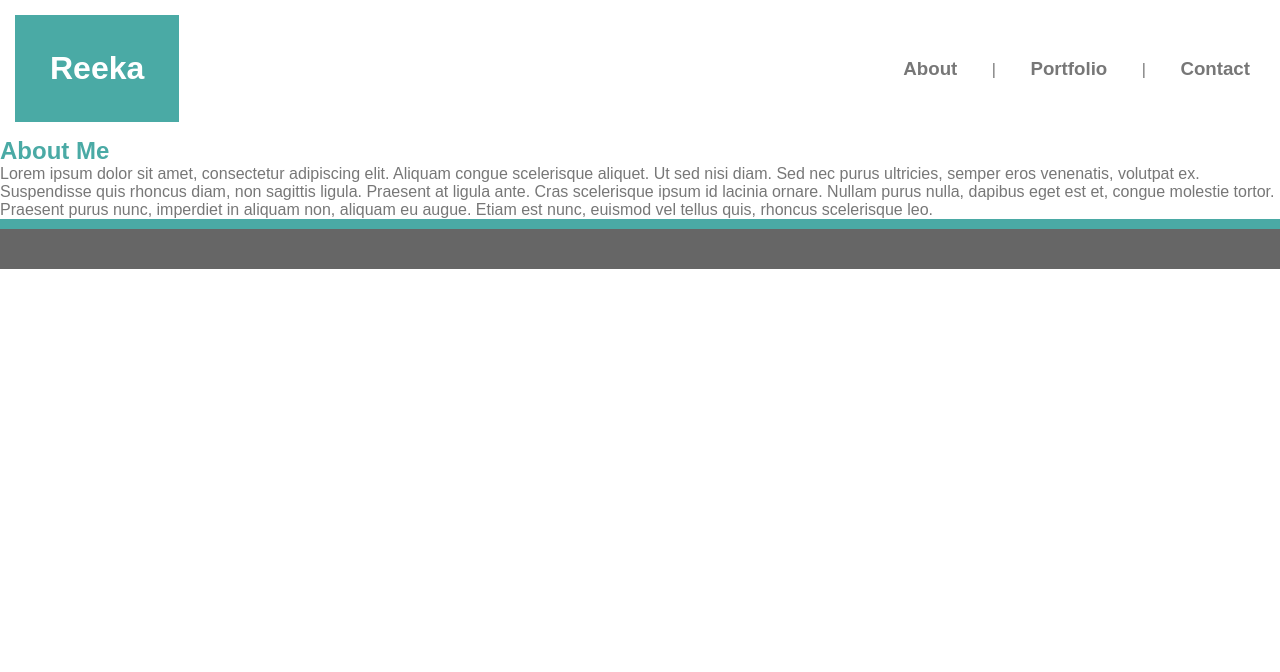
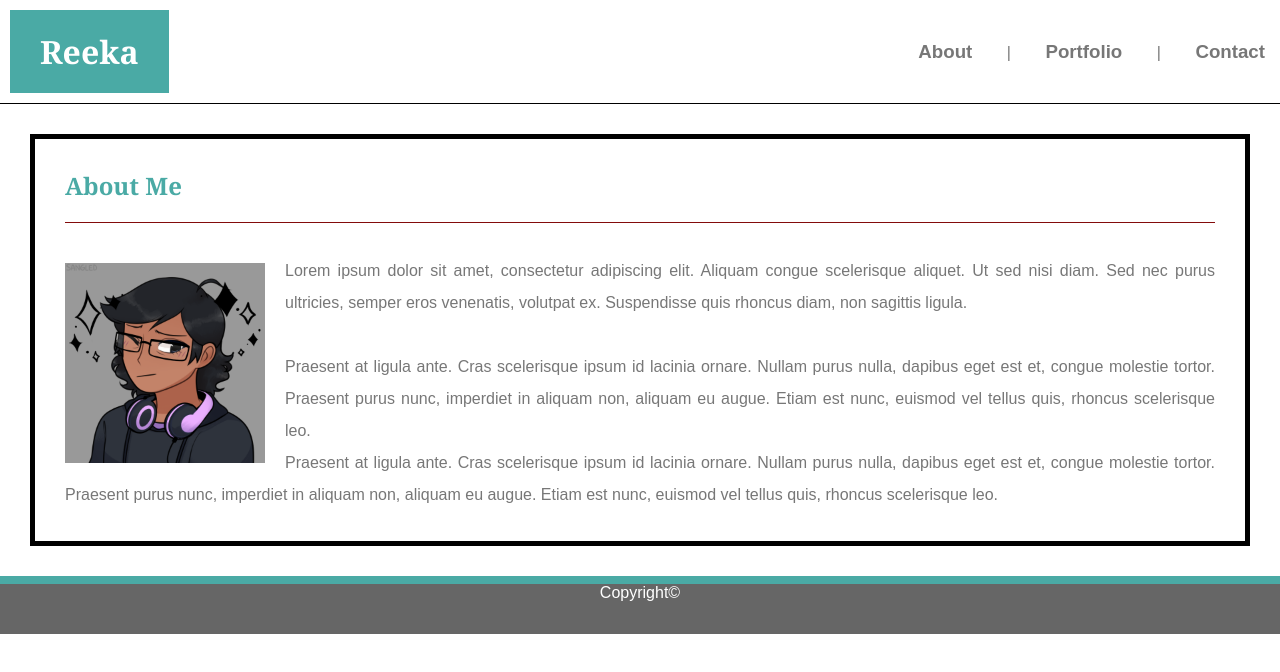
Before and after one commit to reekamaharaj/Basic-Portfolio, a plain HTML site: page index.html in a window 1280 px wide. Drawn offline with Linux system fonts and the light colour scheme.

Commit message:
got the basic skeleton for the page done, still need to finalize styling

```diff
--- a/assets/css/style.css
+++ b/assets/css/style.css
@@ -2,7 +2,6 @@
     font-family: Arial, Helvetica, sans-serif;
     color: #777777;
     background: #ffffff;
-    box-sizing: border-box;
     margin: 0;
     padding: 0;
 }
@@ -12,15 +11,15 @@ li {
     display: inline-block;
     padding: 15px;
 }
-header{
+
+header {
     /* border-bottom: 2px solid darkgrey; */
     color: white;
-    font-family: Georgia, Times, 'Times New Roman', serif;
     background: #ffffff;
     display: flex;
     justify-content: space-between;
     align-items: center;
-    padding: 15px;
+    border-bottom: 1px solid black;
 }
 
 a {
@@ -28,27 +27,56 @@ a {
 
 }
 
-.container {
-
-}
-
 h1 {
     color: #ffffff;
     background: #4aaaa5;
     text-align: center;
-    padding: 35px;
-
+    margin: 10px;
+    padding: 20px 30px 20px 30px;
+    font-family: Georgia, Times, 'Times New Roman', serif;
 }
 
 h2 {
     color: #4aaaa5;
+    border-bottom: 1px solid rgb(131, 11, 11);
+    padding-bottom: 20px;
+    font-family: Georgia, Times, 'Times New Roman', serif;
+}
+
+.container {
+    margin: 30px;
+    padding: 30px;
+    border: 5px solid black;
 }
 
 footer {
     background: #666666;
     height: 50px;
-    border-top: 10px solid #4aaaa5;
+    border-top: 8px solid #4aaaa5;
+    margin-top: 0px;
+    text-align: center;
+    color: white;
+    /* Need to make the copyright going to the bottom of the footer, and change font size*/
 }
+
+ #copyright {
+
+}
+
+p {
+    line-height: 2;
+    text-align: justify;
+}
+
+img {
+    width: 200px;
+    height: 200px;
+    float: left;
+    padding-top: 40px;
+    padding-right:20px;
+}
+    /*    position: absolute;
+    bottom:0; */
  /*
    * Main header border color: `#cccccc`
    * Footer background color: `#666666`
@@ -60,5 +88,3 @@ footer {
    * For all other fonts use `'Arial', 'Helvetica Neue', Helvetica, sans-serif;`.
    3. Make a "sticky footer." You will notice the dark grey footer will always rest just below the content.
    * Try to code the footer in a way that it will always remain at the bottom of the page, no matter how short the content is. A sticky footer tutorial
-   * Give the Footer the following CSS:
-   * border-top: 8px solid #4aaaa5;
--- a/index.html
+++ b/index.html
@@ -8,7 +8,6 @@
     </head>
 
     <body>
-        <div class="container">
         <header>
             <h1>Reeka</h1>
             <nav>
@@ -21,20 +20,28 @@
                 </ul>
             </nav>
         </header>
-        </div>
 
-        <div class="maincontent">
+        <div class="container">
 
             <h2>About Me</h2>
 
             <p>
-                Lorem ipsum dolor sit amet, consectetur adipiscing elit. Aliquam congue scelerisque aliquet. Ut sed nisi diam. Sed nec purus ultricies, semper eros venenatis, volutpat ex. Suspendisse quis rhoncus diam, non sagittis ligula. Praesent at ligula ante. Cras scelerisque ipsum id lacinia ornare. Nullam purus nulla, dapibus eget est et, congue molestie tortor. Praesent purus nunc, imperdiet in aliquam non, aliquam eu augue. Etiam est nunc, euismod vel tellus quis, rhoncus scelerisque leo.
+                <img src="assets/images/94097_yRlL7nNI.png" alt="avatar picture">
+                <br>Lorem ipsum dolor sit amet, consectetur adipiscing elit. Aliquam congue scelerisque aliquet. Ut sed nisi diam. Sed nec purus ultricies, semper eros venenatis, volutpat ex. Suspendisse quis rhoncus diam, non sagittis ligula.
+
+                <br>
+
+                <br>Praesent at ligula ante. Cras scelerisque ipsum id lacinia ornare. Nullam purus nulla, dapibus eget est et, congue molestie tortor. Praesent purus nunc, imperdiet in aliquam non, aliquam eu augue. Etiam est nunc, euismod vel tellus quis, rhoncus scelerisque leo.
+
+                <br>Praesent at ligula ante. Cras scelerisque ipsum id lacinia ornare. Nullam purus nulla, dapibus eget est et, congue molestie tortor. Praesent purus nunc, imperdiet in aliquam non, aliquam eu augue. Etiam est nunc, euismod vel tellus quis, rhoncus scelerisque leo.
+
+                <!-- Need to put in real stuff for the text content and fix the formatting to match the pictures better-->
             </p>
 
         </div>
 
         <footer>
-
+                Copyright©
         </footer>
 
     </body>
```
Also changed, not shown: assets/images/94097_yRlL7nNI.png (added), 3 other files. Lines whose indentation alone changed are shown as unchanged.
